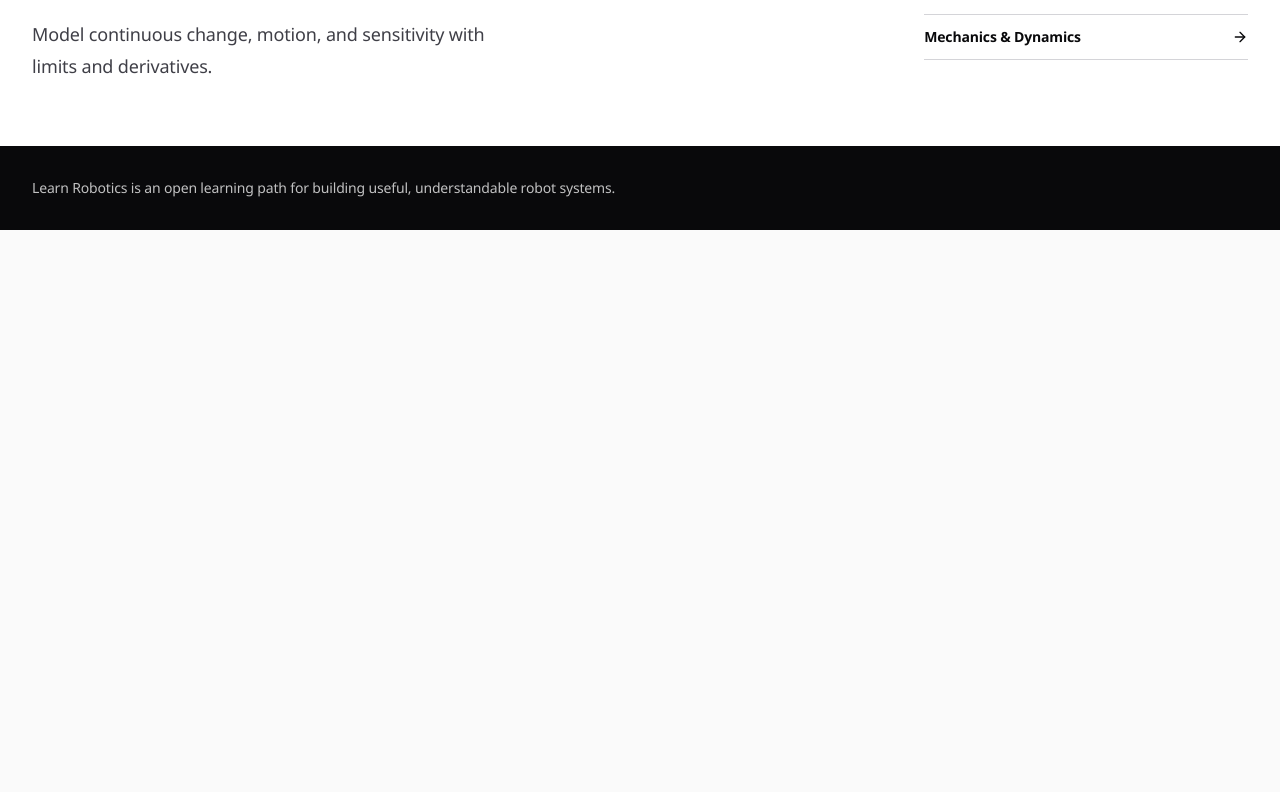
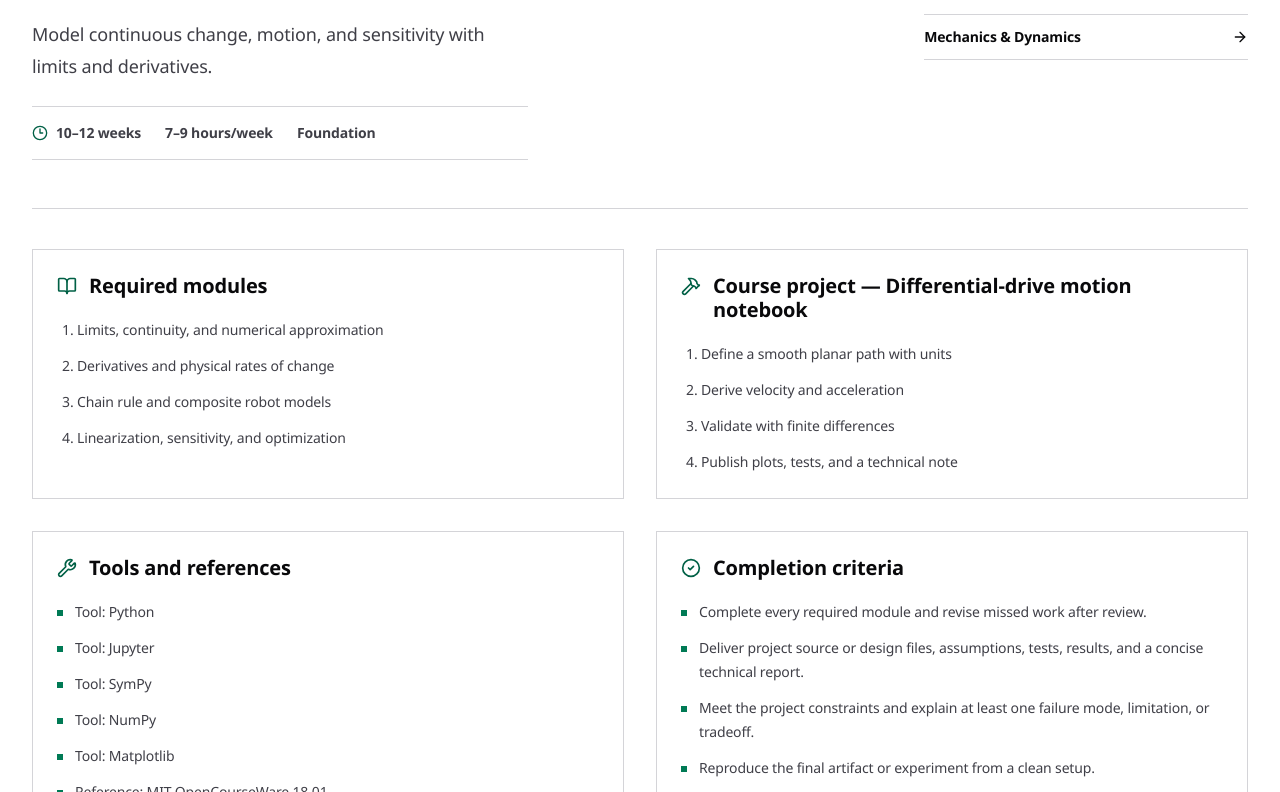
Before and after one commit to MiguelMasc/Learn-Robotics, a Next.js app: page /curriculum in a window 1280 px wide. Shown: the part 2388-3180 px from the top of the page. Before the commit the page ends 2618 px from the top, so only its background shows below. Built offline with nearby package versions, Linux system fonts and the light colour scheme.

Commit message:
Show complete syllabi inside the curriculum page

```diff
--- a/components/curriculum/learning-path.tsx
+++ b/components/curriculum/learning-path.tsx
@@ -2,8 +2,19 @@
 
 import type { ReactNode } from "react";
 import { useMemo, useState } from "react";
-import { ArrowRight, GitBranch, LockKeyhole, Route } from "lucide-react";
+import {
+  ArrowRight,
+  BookOpen,
+  CheckCircle2,
+  Clock3,
+  GitBranch,
+  Hammer,
+  LockKeyhole,
+  Route,
+  Wrench,
+} from "lucide-react";
 
+import { courseSyllabi } from "@/data/course-syllabi";
 import type { LearningPathCourse, LearningPathLevel } from "@/data/learning-path";
 import { cn } from "@/lib/utils";
 
@@ -20,6 +31,13 @@ const areaTone: Record<LearningPathCourse["area"], string> = {
   "Integration & Research": "border-zinc-700 bg-zinc-100",
 };
 
+const completionCriteria = [
+  "Complete every required module and revise missed work after review.",
+  "Deliver project source or design files, assumptions, tests, results, and a concise technical report.",
+  "Meet the project constraints and explain at least one failure mode, limitation, or tradeoff.",
+  "Reproduce the final artifact or experiment from a clean setup.",
+];
+
 export function LearningPath({ courses }: { courses: LearningPathCourse[] }) {
   const [selectedId, setSelectedId] = useState(courses[0]?.id ?? "");
   const byId = useMemo(() => new Map(courses.map((course) => [course.id, course])), [courses]);
@@ -31,10 +49,13 @@ export function LearningPath({ courses }: { courses: LearningPathCourse[] }) {
 
   if (!selected) return null;
 
+  const selectedSyllabus = courseSyllabi[selected.id];
   const choose = (id: string) => {
     setSelectedId(id);
     requestAnimationFrame(() =>
-      document.getElementById("learning-path-details")?.scrollIntoView({ behavior: "smooth", block: "start" }),
+      document
+        .getElementById("learning-path-details")
+        ?.scrollIntoView({ behavior: "smooth", block: "start" }),
     );
   };
 
@@ -53,7 +74,9 @@ export function LearningPath({ courses }: { courses: LearningPathCourse[] }) {
         <div className="flex flex-wrap gap-4 text-xs font-bold text-zinc-600">
           <span>{courses.filter((course) => course.prerequisites.length === 0).length} entry points</span>
           <span>{courses.length} courses</span>
-          <span>{courses.reduce((total, course) => total + course.prerequisites.length, 0)} prerequisite links</span>
+          <span>
+            {courses.reduce((total, course) => total + course.prerequisites.length, 0)} prerequisite links
+          </span>
         </div>
       </div>
 
@@ -61,11 +84,17 @@ export function LearningPath({ courses }: { courses: LearningPathCourse[] }) {
         {levels.map((level) => (
           <section key={level} aria-labelledby={`level-${level}`} className="border border-zinc-300 bg-white">
             <header className="border-b border-zinc-300 bg-zinc-950 px-5 py-4 text-white">
-              <p className="text-xs font-black uppercase tracking-[0.16em] text-emerald-300">Dependency band</p>
-              <h2 id={`level-${level}`} className="mt-1 text-2xl font-black">{level}</h2>
+              <p className="text-xs font-black uppercase tracking-[0.16em] text-emerald-300">
+                Dependency band
+              </p>
+              <h2 id={`level-${level}`} className="mt-1 text-2xl font-black">
+                {level}
+              </h2>
             </header>
             <div className="grid gap-3 p-4">
-              {courses.filter((course) => course.level === level).map((course) => {
+              {courses
+                .filter((course) => course.level === level)
+                .map((course) => {
                   const isSelected = course.id === selected.id;
                   const isRequired = selected.prerequisites.includes(course.id);
                   const isUnlocked = course.prerequisites.includes(selected.id);
@@ -83,12 +112,18 @@ export function LearningPath({ courses }: { courses: LearningPathCourse[] }) {
                         (isRequired || isUnlocked) && "shadow-[3px_3px_0_0_#18181b]",
                       )}
                     >
-                    <span className="text-[11px] font-black uppercase tracking-wider text-zinc-600">{course.area}</span>
-                    <span className="mt-1 block text-base font-black leading-tight text-zinc-950">{course.title}</span>
+                      <span className="text-[11px] font-black uppercase tracking-wider text-zinc-600">
+                        {course.area}
+                      </span>
+                      <span className="mt-1 block text-base font-black leading-tight text-zinc-950">
+                        {course.title}
+                      </span>
                       <span className="mt-3 flex flex-wrap items-center gap-2 text-xs font-bold text-zinc-600">
                         {course.prerequisites.length === 0
                           ? "Entry point"
-                        : `${course.prerequisites.length} prerequisite${course.prerequisites.length === 1 ? "" : "s"}`}
+                          : `${course.prerequisites.length} prerequisite${
+                              course.prerequisites.length === 1 ? "" : "s"
+                            }`}
                         {isRequired ? <span className="text-emerald-800">Required by selection</span> : null}
                         {isUnlocked ? <span className="text-rose-800">Unlocked next</span> : null}
                       </span>
@@ -100,7 +135,11 @@ export function LearningPath({ courses }: { courses: LearningPathCourse[] }) {
         ))}
       </div>
 
-      <section id="learning-path-details" className="mt-12 scroll-mt-28 border-t-4 border-zinc-950 pt-8" aria-live="polite">
+      <section
+        id="learning-path-details"
+        className="mt-12 scroll-mt-28 border-t-4 border-zinc-950 pt-8"
+        aria-live="polite"
+      >
         <div className="grid gap-8 lg:grid-cols-[minmax(0,0.85fr)_minmax(0,1.15fr)] lg:gap-12">
           <div>
             <p className="text-xs font-black uppercase tracking-[0.16em] text-emerald-800">
@@ -108,6 +147,16 @@ export function LearningPath({ courses }: { courses: LearningPathCourse[] }) {
             </p>
             <h2 className="mt-3 text-3xl font-black leading-tight sm:text-4xl">{selected.title}</h2>
             <p className="mt-4 text-lg font-medium leading-8 text-zinc-700">{selected.summary}</p>
+            {selectedSyllabus ? (
+              <div className="mt-6 flex flex-wrap gap-x-6 gap-y-2 border-y border-zinc-300 py-4 text-sm font-bold text-zinc-700">
+                <span className="flex items-center gap-2">
+                  <Clock3 className="size-4 text-emerald-800" aria-hidden="true" />
+                  {selectedSyllabus.duration}
+                </span>
+                <span>{selectedSyllabus.weeklyCommitment}</span>
+                <span>{selectedSyllabus.difficulty}</span>
+              </div>
+            ) : null}
           </div>
           <div className="grid gap-6 sm:grid-cols-2">
             <RelationshipList
@@ -126,6 +175,40 @@ export function LearningPath({ courses }: { courses: LearningPathCourse[] }) {
             />
           </div>
         </div>
+
+        {selectedSyllabus ? (
+          <div className="mt-12 grid gap-8 border-t border-zinc-300 pt-10 lg:grid-cols-2">
+            <SyllabusBlock
+              icon={<BookOpen className="size-5" aria-hidden="true" />}
+              title="Required modules"
+              items={selectedSyllabus.modules}
+              ordered
+            />
+            <SyllabusBlock
+              icon={<Hammer className="size-5" aria-hidden="true" />}
+              title={`Course project — ${selectedSyllabus.project}`}
+              items={selectedSyllabus.milestones}
+              ordered
+            />
+            <SyllabusBlock
+              icon={<Wrench className="size-5" aria-hidden="true" />}
+              title="Tools and references"
+              items={[
+                ...selectedSyllabus.tools.map((tool) => `Tool: ${tool}`),
+                ...selectedSyllabus.references.map((reference) => `Reference: ${reference}`),
+              ]}
+            />
+            <SyllabusBlock
+              icon={<CheckCircle2 className="size-5" aria-hidden="true" />}
+              title="Completion criteria"
+              items={completionCriteria}
+            />
+            <div className="border-l-4 border-emerald-800 bg-emerald-50 p-6 lg:col-span-2">
+              <p className="text-xs font-black uppercase tracking-[0.16em] text-emerald-900">Next steps</p>
+              <p className="mt-2 text-lg font-bold leading-7 text-zinc-900">{selectedSyllabus.nextSteps}</p>
+            </div>
+          </div>
+        ) : null}
       </section>
     </div>
   );
@@ -146,7 +229,10 @@ function RelationshipList({
 }) {
   return (
     <div>
-      <h3 className="flex items-center gap-2 text-lg font-black">{icon}{title}</h3>
+      <h3 className="flex items-center gap-2 text-lg font-black">
+        {icon}
+        {title}
+      </h3>
       {courses.length === 0 ? (
         <p className="mt-3 text-sm font-medium leading-6 text-zinc-600">{empty}</p>
       ) : (
@@ -159,7 +245,10 @@ function RelationshipList({
               className="group flex w-full items-center justify-between gap-3 border-t border-zinc-300 py-3 text-left text-sm font-bold hover:text-emerald-800 focus-visible:outline-none focus-visible:ring-2 focus-visible:ring-emerald-700"
             >
               {course.title}
-              <ArrowRight className="size-4 shrink-0 transition-transform group-hover:translate-x-1" aria-hidden="true" />
+              <ArrowRight
+                className="size-4 shrink-0 transition-transform group-hover:translate-x-1"
+                aria-hidden="true"
+              />
             </button>
           ))}
         </div>
@@ -167,3 +256,33 @@ function RelationshipList({
     </div>
   );
 }
+
+function SyllabusBlock({
+  icon,
+  title,
+  items,
+  ordered = false,
+}: {
+  icon: ReactNode;
+  title: string;
+  items: string[];
+  ordered?: boolean;
+}) {
+  const List = ordered ? "ol" : "ul";
+
+  return (
+    <article className="border border-zinc-300 bg-white p-6">
+      <h3 className="flex items-start gap-3 text-xl font-black leading-6 text-zinc-950">
+        <span className="mt-0.5 text-emerald-800">{icon}</span>
+        {title}
+      </h3>
+      <List className={cn("mt-5 grid gap-3 text-sm font-medium leading-6 text-zinc-700", ordered && "list-decimal pl-5")}>
+        {items.map((item) => (
+          <li key={item} className={cn(!ordered && "flex gap-3 before:mt-2.5 before:size-1.5 before:shrink-0 before:bg-emerald-700")}>
+            {item}
+          </li>
+        ))}
+      </List>
+    </article>
+  );
+}
```
Lines whose indentation alone changed are shown as unchanged.
